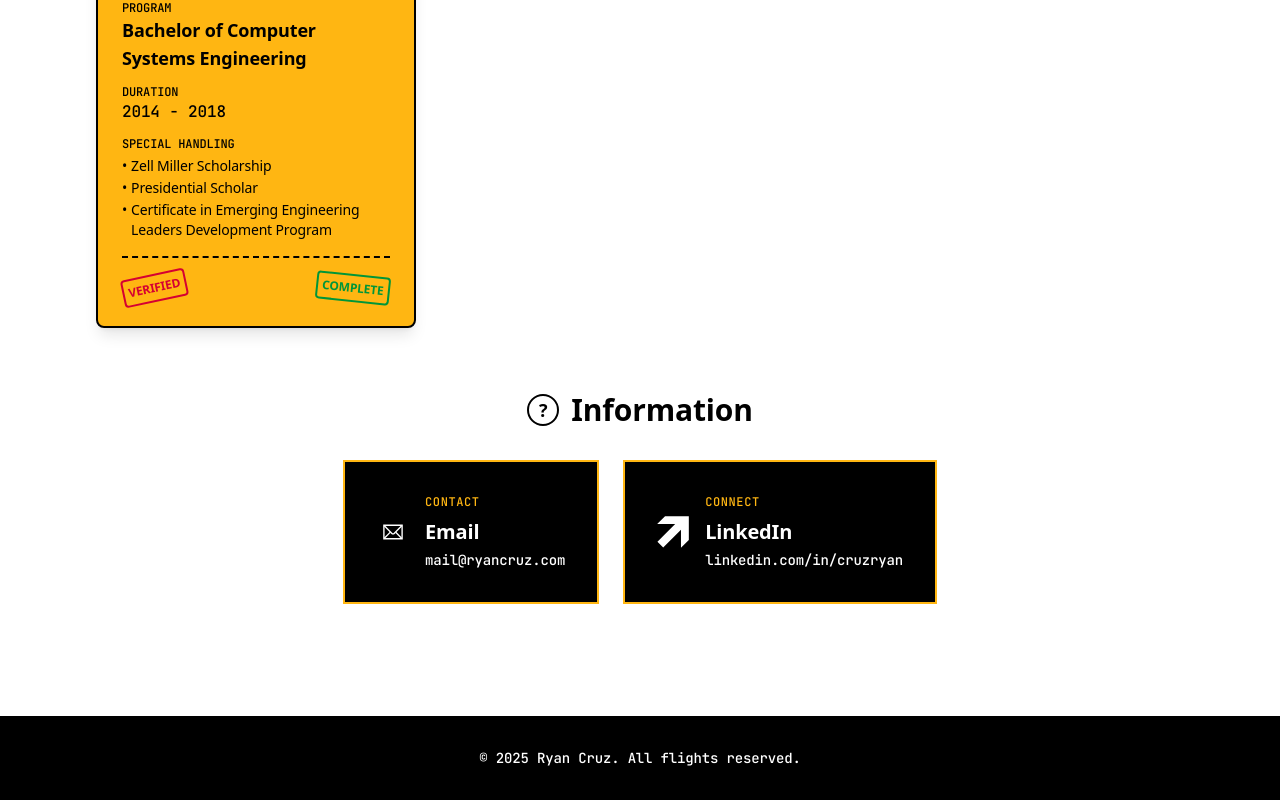
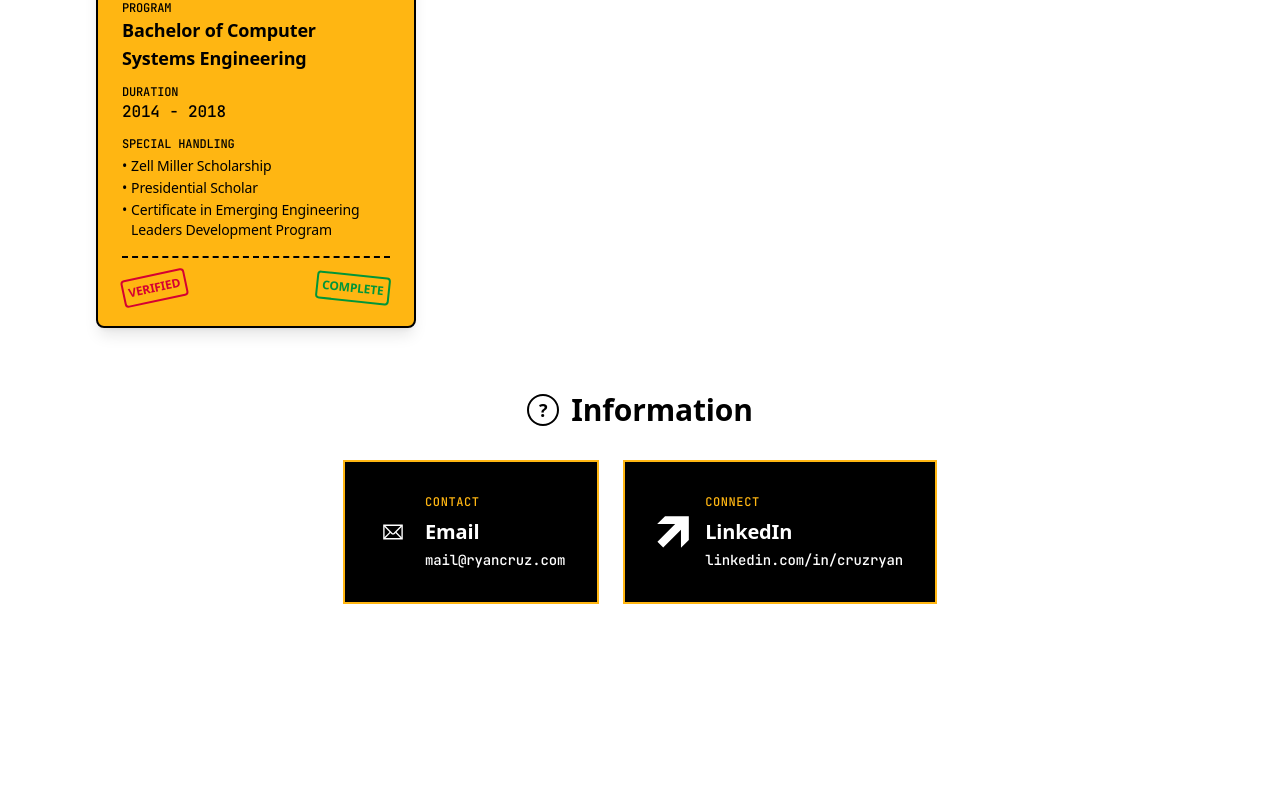
Before and after one commit to r-cz/ryancruz.com, a Next.js app: page / in a window 1280 px wide. Shown: the part 3039-3839 px from the top of the page. After the commit the page ends 3755 px from the top, so only its background shows below. Built offline with nearby package versions, Linux system fonts and the light colour scheme; a web font is replaced by a local one.

Commit message:
Remove footer section from Home component

```diff
--- a/app/page.tsx
+++ b/app/page.tsx
@@ -127,15 +127,6 @@ export default function Home() {
           </div>
         </section>
       </main>
-
-      {/* Footer */}
-      <footer className="bg-airport-black text-airport-white py-8">
-        <div className="max-w-6xl mx-auto px-4 sm:px-6 lg:px-8 text-center">
-          <p className="font-mono text-sm">
-            © 2025 Ryan Cruz. All flights reserved.
-          </p>
-        </div>
-      </footer>
     </div>
   )
 }
```
